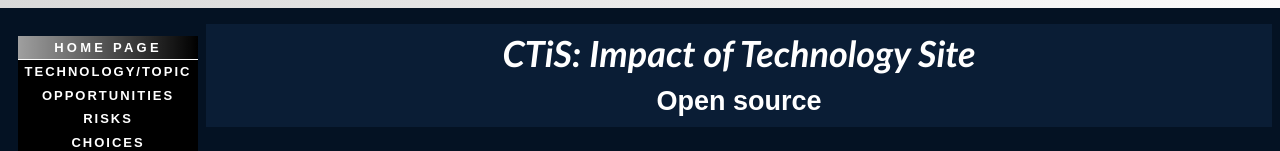
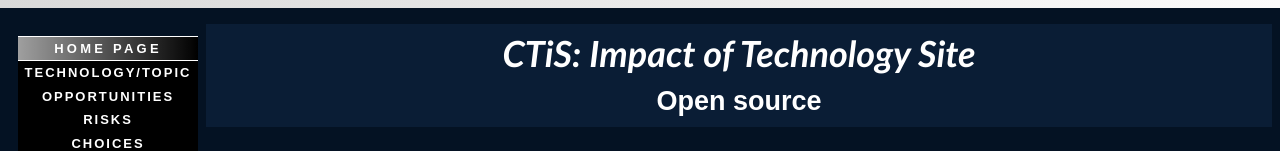
Before and after one commit to WEEZOOKARP/Comp501-assignment2, a plain HTML site: page index.html in a window 1280 px wide. In both pictures the pointer is over the item "HOME PAGE". Shown: the top 151 px of the page. Drawn offline with Linux system fonts and the light colour scheme.

Commit message:
Update mystyles.css

```diff
--- a/styles/mystyles.css
+++ b/styles/mystyles.css
@@ -52,6 +52,7 @@ ul.navbar {
     color: #000000;
     background-color: rgb(255, 255, 255);
     letter-spacing: 0.25em;
+    border-top: 0.1em solid rgb(255, 255, 255) ;
     border-bottom: 0.1em solid rgb(255, 255, 255) ;
   }
   ul.navbar a {
```
